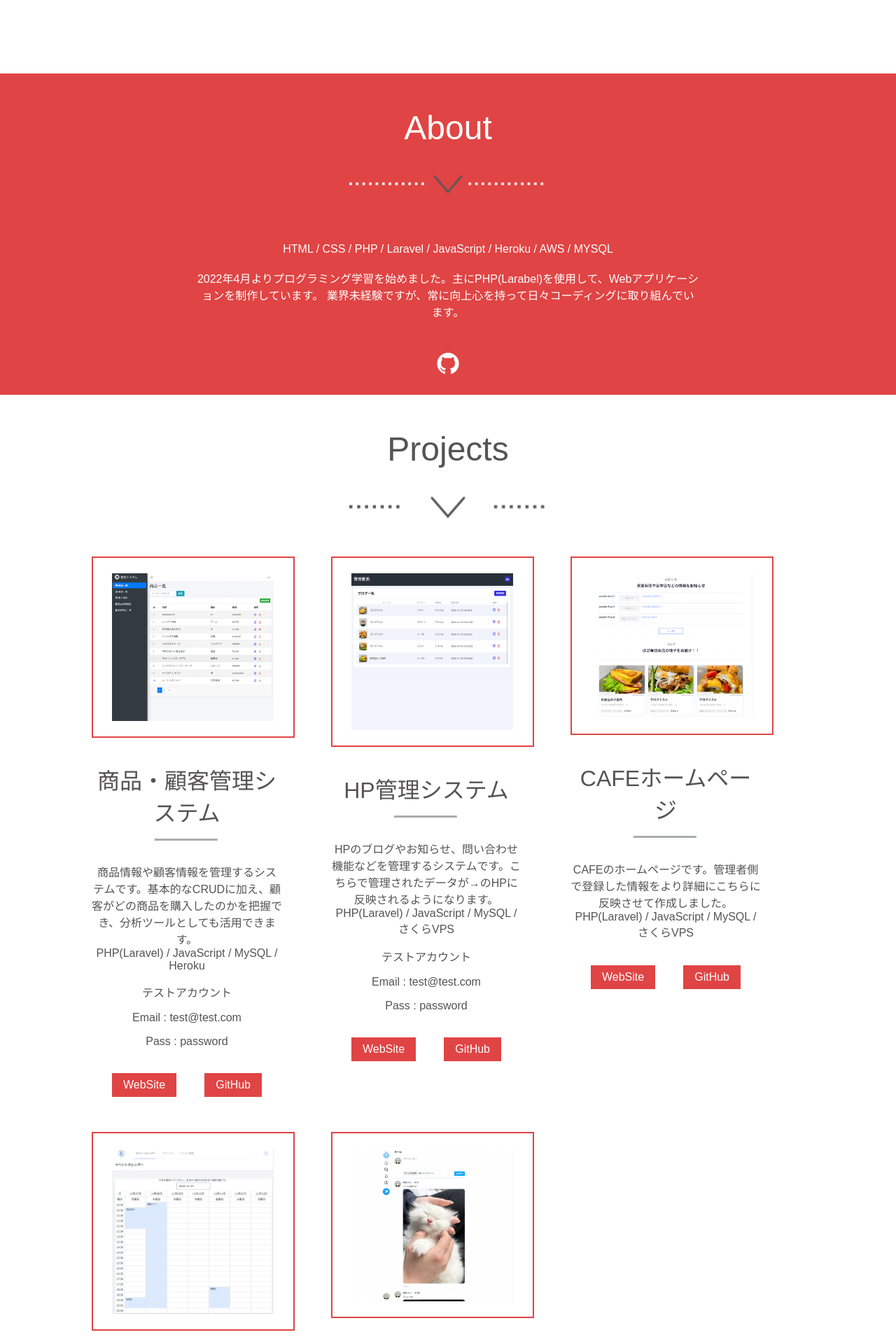
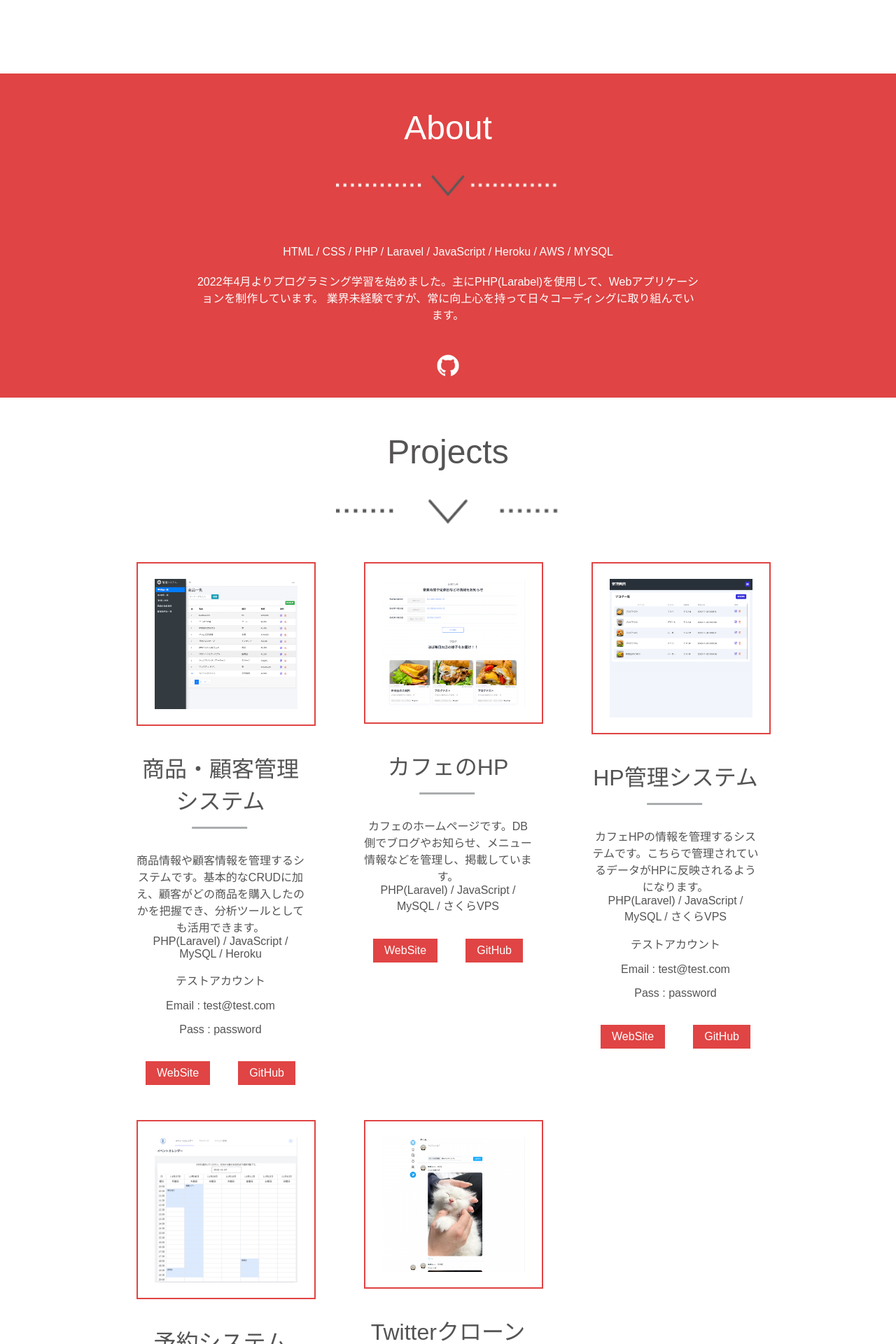
Before and after one commit to zuoboo/my-portfolio, a PHP site: page / in a window 1280 px wide; the page is wider, and only the part inside the window is pictured. Shown: the part 523-2443 px from the top of that part at 70% size. Run offline with PHP 8.4, Linux system fonts and the light colour scheme.

Commit message:
レイアウト調整

```diff
--- a/css/style.css
+++ b/css/style.css
@@ -67,9 +67,9 @@ nav ul li p {
     margin: 4px;
 }
 
-/* section {
-    padding-bottom: 50px;
-} */
+section {
+    width: 100%;
+}
 
 .firstview {
     text-align: left;
@@ -95,7 +95,7 @@ nav ul li p {
     color : #FFFFFF;
 }
 .section-img{
-    width:22%;
+    width:25%;
     margin-bottom:50px;
 }
 
@@ -112,9 +112,16 @@ nav ul li p {
 .project-cards {
     display:flex;
     flex-wrap: wrap;
-    width:85%;
-    /* justify-content: space-between; */
-    margin:auto;
+    width:75%;
+    justify-content: space-between;
+    margin: auto;
+}
+.project-cards::after {
+    display:block;
+    content: "";
+    width:25%;
+    padding:0 35px 30px 35px;
+
 }
 
 .project-card {
--- a/index.html
+++ b/index.html
@@ -66,29 +66,29 @@
                     </div>
                 </div>
                 <div class="project-card">
+                    <a href="https://ozcafe1022.site/" target="_blank"><img src="img/hp.png"
+                            alt="CAFEホームページ"></a>
+                    <h3>カフェのHP</h3>
+                    <p>カフェのホームページです。DB側でブログやお知らせ、メニュー情報などを管理し、掲載しています。<br>
+                        PHP(Laravel) / JavaScript / MySQL / さくらVPS</p>
+                    <div class="project-links">
+                        <p class="project-link"><a href="https://ozcafe1022.site/"
+                                target="_blank">WebSite</a></p>
+                        <p class="project-link"><a href="https://github.com/zuoboo/laravel_blogs"
+                                target="_blank">GitHub</a></p>
+                    </div>
+                </div>
+                <div class="project-card">
                     <a href="https://ozcafe1022.site/admin/login" target="_blank"><img src="img/project-02.png"
                             alt="HP管理システム"></a>
                     <h3>HP管理システム</h3>
-                    <p> HPのブログやお知らせ、問い合わせ機能などを管理するシステムです。こちらで管理されたデータが→のHPに反映されるようになります。<br>
+                    <p> カフェHPの情報を管理するシステムです。こちらで管理されているデータがHPに反映されるようになります。<br>
                         PHP(Laravel) / JavaScript / MySQL / さくらVPS</p>
                     <p>テストアカウント</p>
                     <p>Email : test@test.com</p>
                     <p>Pass : password</p>
                     <div class="project-links">
                         <p class="project-link"><a href="https://ozcafe1022.site/admin/login"
-                                target="_blank">WebSite</a></p>
-                        <p class="project-link"><a href="https://github.com/zuoboo/laravel_blogs"
-                                target="_blank">GitHub</a></p>
-                    </div>
-                </div>
-                <div class="project-card">
-                    <a href="https://ozcafe1022.site/" target="_blank"><img src="img/hp.png"
-                            alt="CAFEホームページ"></a>
-                    <h3>CAFEホームページ</h3>
-                    <p>CAFEのホームページです。管理者側で登録した情報をより詳細にこちらに反映させて作成しました。<br>
-                        PHP(Laravel) / JavaScript / MySQL / さくらVPS</p>
-                    <div class="project-links">
-                        <p class="project-link"><a href="https://ozcafe1022.site/"
                                 target="_blank">WebSite</a></p>
                         <p class="project-link"><a href="https://github.com/zuoboo/laravel_blogs"
                                 target="_blank">GitHub</a></p>
@@ -119,7 +119,7 @@
                             alt="Twitterクローン"></a>
                     <h3>Twitterクローン</h3>
                     <p>Twitterの複製サービスです。つぶやき投稿や、いいね・通知機能等、Twitterの基本的な機能を再現しています。<br>
-                        PHP / MySQL / CentOS</p>
+                        PHP / MySQL / CentOS / さくらVPS</p>
                     <p>テストアカウント</p>
                     <p>Email : test@test.com</p>
                     <p>Pass : password</p>
```
